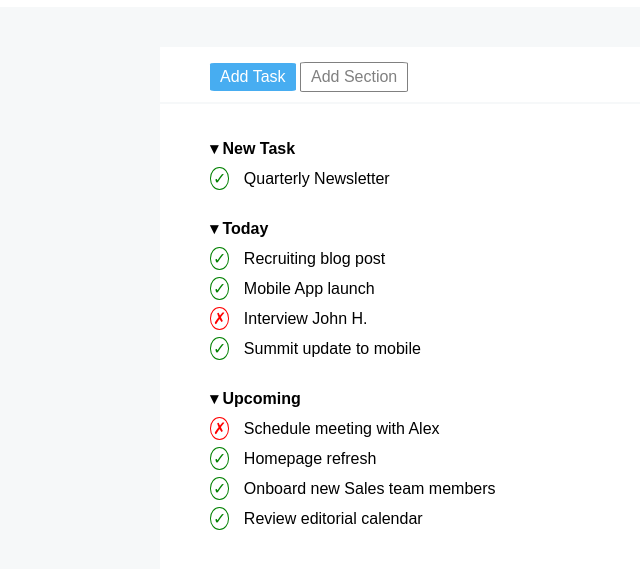
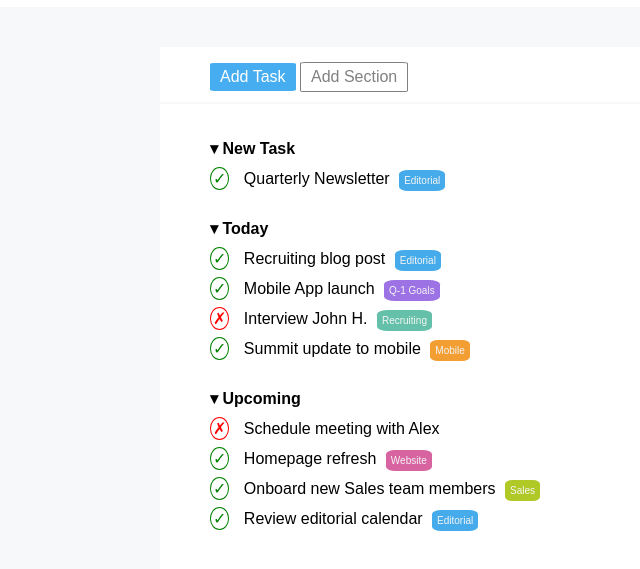
Before and after one commit to mcspe/html-css-toboolist, a plain HTML site: page index.html in a window 1280 px wide. Shown: the part 63-632 px from the top of the page, without its empty margins (0-640 px from the left). Drawn offline with Linux system fonts and the light colour scheme.

Commit message:
[add] labels

```diff
--- a/css/style.css
+++ b/css/style.css
@@ -100,3 +100,62 @@ main{
   border-radius: 50%;
   padding: 2px;
 }
+
+.label{
+  display: inline-block;
+  margin-left: 5px;
+}
+
+.editorial .label::after{
+  content: 'Editorial';
+  font-size: 10px;
+  background-color: #45ABEA;
+  padding: 5px;
+  color: whitesmoke;
+  border-radius: 20%;
+}
+
+.q-one .label::after{
+  content: 'Q-1 Goals';
+  font-size: 10px;
+  background-color: #9C72E4;
+  padding: 5px;
+  color: whitesmoke;
+  border-radius: 20%;
+}
+
+.recruiting .label::after{
+  content: 'Recruiting';
+  font-size: 10px;
+  background-color: #64C0A9;
+  padding: 5px;
+  color: whitesmoke;
+  border-radius: 20%;
+}
+
+.mobile .label::after{
+  content: 'Mobile';
+  font-size: 10px;
+  background-color: #F29E33;
+  padding: 5px;
+  color: whitesmoke;
+  border-radius: 20%;
+}
+
+.web .label::after{
+  content: 'Website';
+  font-size: 10px;
+  background-color: #D863A1;
+  padding: 5px;
+  color: whitesmoke;
+  border-radius: 20%;
+}
+
+.sales .label::after{
+  content: 'Sales';
+  font-size: 10px;
+  background-color: #B0C926;
+  padding: 5px;
+  color: whitesmoke;
+  border-radius: 20%;
+}
--- a/index.html
+++ b/index.html
@@ -32,11 +32,13 @@
 
           <h4>&#x25BE; New Task</h4>
 
-          <div class="task">
+          <div class="task editorial">
 
             <div class="check done"></div>
 
             <span>Quarterly Newsletter</span>
+
+            <div class="label"></div>
 
           </div>
 
@@ -46,35 +48,43 @@
 
           <h4>&#x25BE; Today</h4>
 
-          <div class="task">
+          <div class="task editorial">
 
             <div class="check done"></div>
 
             <span>Recruiting blog post</span>
 
+            <div class="label"></div>
+
           </div>
 
-          <div class="task">
+          <div class="task q-one">
 
             <div class="check done"></div>
 
             <span>Mobile App launch</span>
 
+            <div class="label"></div>
+
           </div>
 
-          <div class="task">
+          <div class="task recruiting">
 
             <div class="check undone"></div>
 
             <span>Interview John H.</span>
 
+            <div class="label"></div>
+
           </div>
 
-          <div class="task">
+          <div class="task mobile">
 
             <div class="check done"></div>
 
             <span>Summit update to mobile</span>
+
+            <div class="label"></div>
 
           </div>
 
@@ -90,36 +100,44 @@
 
             <span>Schedule meeting with Alex</span>
 
+            <div class="label"></div>
+
           </div>
 
-          <div class="task">
+          <div class="task web">
 
             <div class="check done"></div>
 
             <span>Homepage refresh</span>
 
+            <div class="label"></div>
+
           </div>
 
-          <div class="task">
+          <div class="task sales">
 
             <div class="check done"></div>
 
             <span>Onboard new Sales team members</span>
 
+            <div class="label"></div>
+
           </div>
 
-          <div class="task">
+          <div class="task editorial">
 
             <div class="check done"></div>
 
             <span>Review editorial calendar</span>
+
+            <div class="label"></div>
 
           </div>
 
         </section>
 
     </div>
-    </div>
+    <!-- /to do list -->
   </main>
 
 </body>
```
